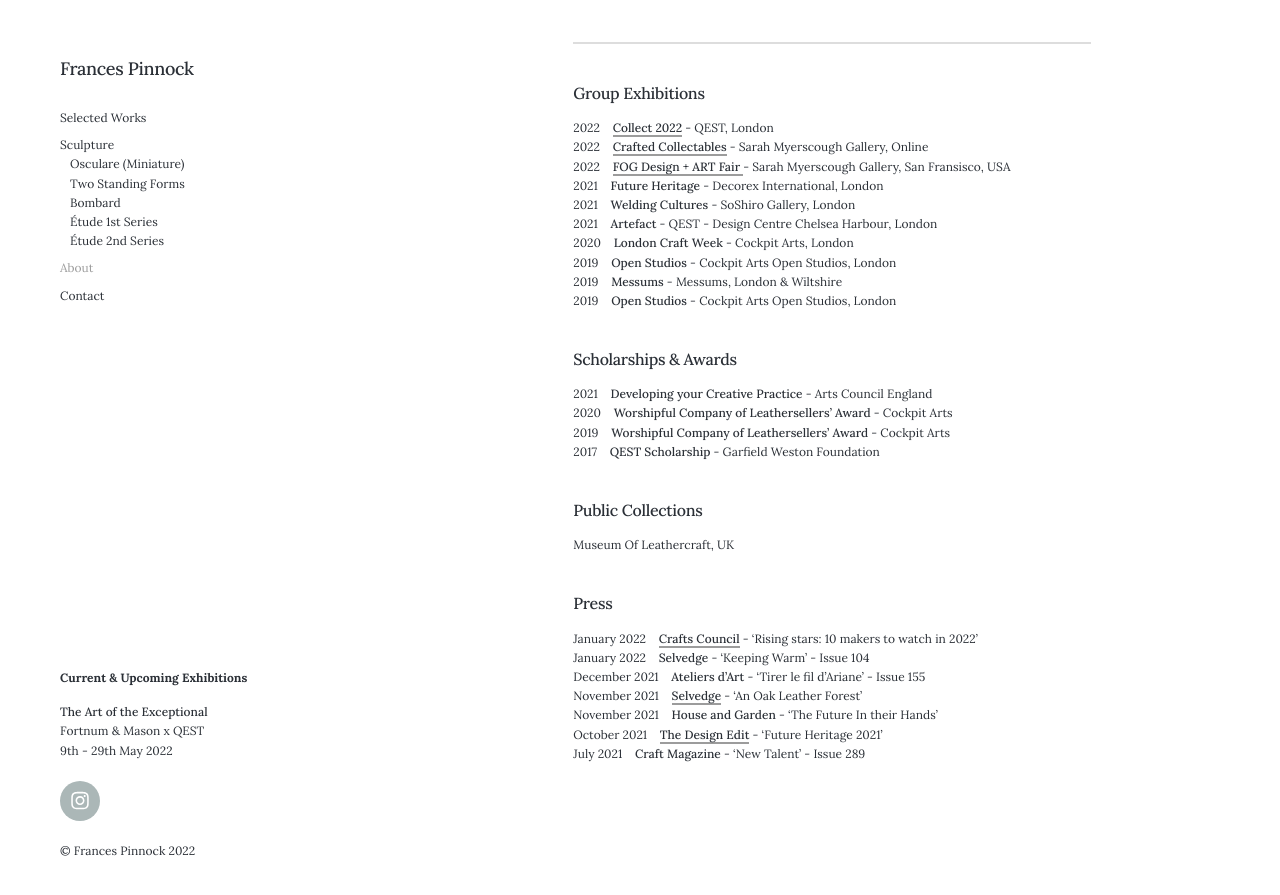
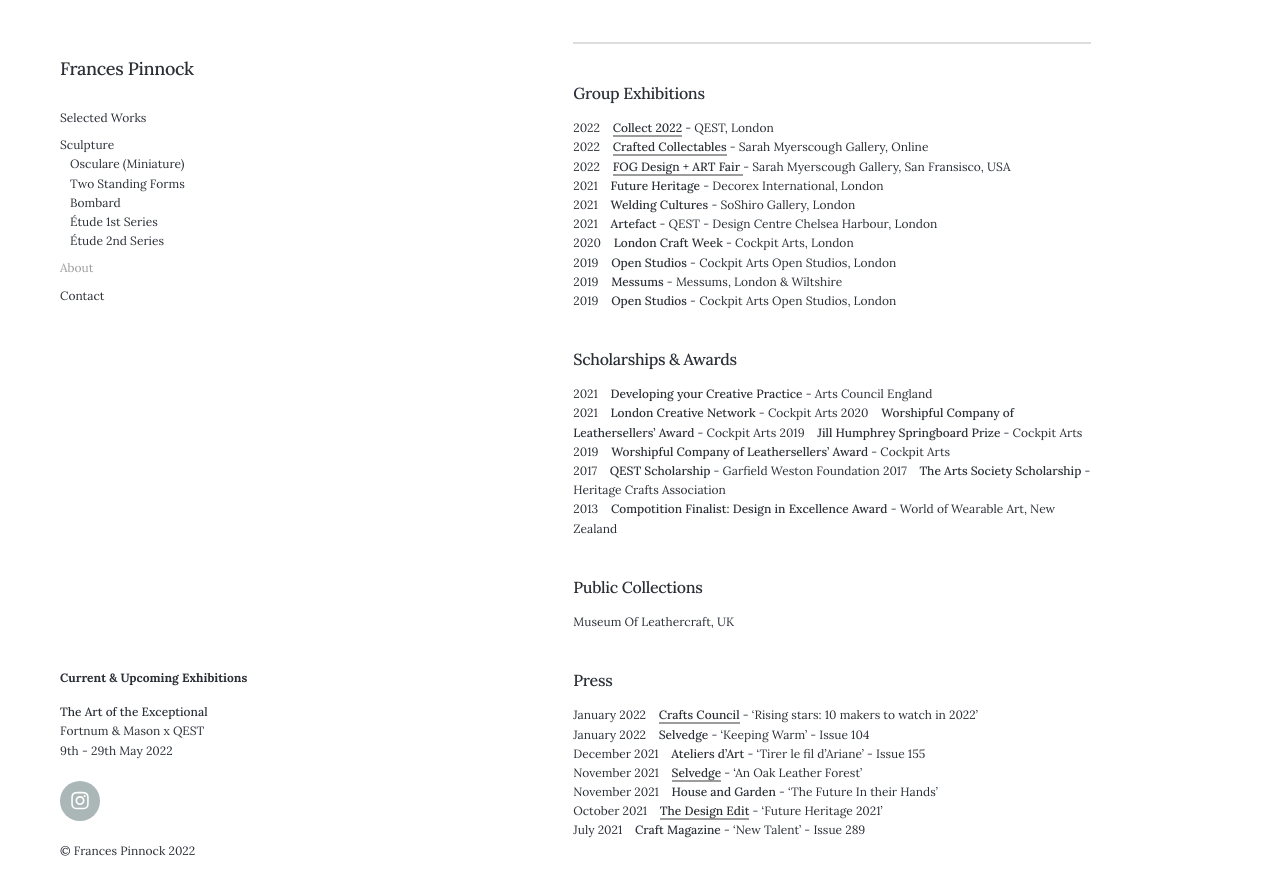
Before and after one commit to francespinnock/francespinnock.github.io, a Jekyll site: the page built from _pages/about.md, in a window 1280 px wide and 900 px high, scrolled down 552 px. Shown: the top 895 px of the window. Built offline with Jekyll 4.4.1, drawn with Linux system fonts in a browser that asks for light colours; nearby versions of some CDN libraries.

Commit message:
Update about.md

```diff
--- a/_pages/about.md
+++ b/_pages/about.md
@@ -42,9 +42,13 @@ Curated by Brain Kennedy
 
 ## Scholarships & Awards
 2021&nbsp;&nbsp;&nbsp; **Developing your Creative Practice** - Arts Council England
+2021&nbsp;&nbsp;&nbsp; **London Creative Network** - Cockpit Arts
 2020&nbsp;&nbsp;&nbsp; **Worshipful Company of Leathersellers’ Award** - Cockpit Arts
+2019&nbsp;&nbsp;&nbsp; **Jill Humphrey Springboard Prize** - Cockpit Arts
 2019&nbsp;&nbsp;&nbsp; **Worshipful Company of Leathersellers’ Award** - Cockpit Arts
 2017&nbsp;&nbsp;&nbsp; **QEST Scholarship** - Garfield Weston Foundation
+2017&nbsp;&nbsp;&nbsp; **The Arts Society Scholarship** - Heritage Crafts Association
+2013&nbsp;&nbsp;&nbsp; **Compotition Finalist: Design in Excellence Award** - World of Wearable Art, New Zealand
 
 
 ## Public Collections
```
